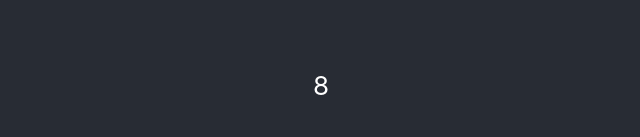
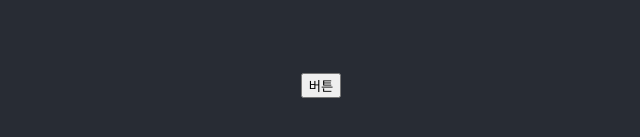
Before and after one commit to INDIRA-JE/react-add-study, a React (Create React App) app: page / in a window 1280 px wide. Shown: the part 315-452 px from the top of the page, without its empty margins (319-959 px from the left). Built offline with nearby package versions, Linux system fonts and the light colour scheme.

Commit message:
4. 일반 변수 vs useState 차이점

```diff
--- a/src/App.js
+++ b/src/App.js
@@ -3,41 +3,19 @@ import logo from "./logo.svg";
 import "./App.css";
 
 function App() {
-  /*
-    일반 변수 : 새로고침 해야 렌더
-    useState : 값이 변경되면 자동으로 렌더
-  */
+  let [num, setNum] = useState(0);
+  console.log("num : ", num);
 
-  // 1. useState를 사용한 name 내용 출력
-  // let [name, setName] = useState("JE");
-  // 2. usdState 필요성 : 버튼을 누를 때마다 증가값이 출력되길 원할 때
-  // let num = 1;  // 변경 해준다
-
-  // function numUp() {
-  //   num = num + 1;
-  //   console.log(num);
-  // }
-  // 2. useState 사용
-  let [num, setNum] = useState(1);
-  // 3. 1초마다 1씩 증가 (실행할 메소드, 시간)
-  setTimeout(() => setNum((num = num + 1)), 1000);
+  /**
+   * 일반변수 : 새로고침 해야 렌더
+   * useState : 값이 변경되면 자동으로 렌더
+   */
 
   return (
     <div className="App">
       <header className="App-header">
-        {/* 1.
-        <div>{name}</div> */}
-        {/* 2. setNum : 실행되는 순간 렌더링이 되는 것을 알 수 있다*/}
-        {/* <div>{num}</div>
-        <button
-        onClick={() => {
-          setNum((num = num + 1));
-        }}
-        >
-        버튼
-      </button> */}
-        {/* 3.  */}
-        <div>{num}</div>
+        <div></div>
+        <button onClick={() => setNum((num = num + 1))}>버튼</button>
       </header>
     </div>
   );
```
